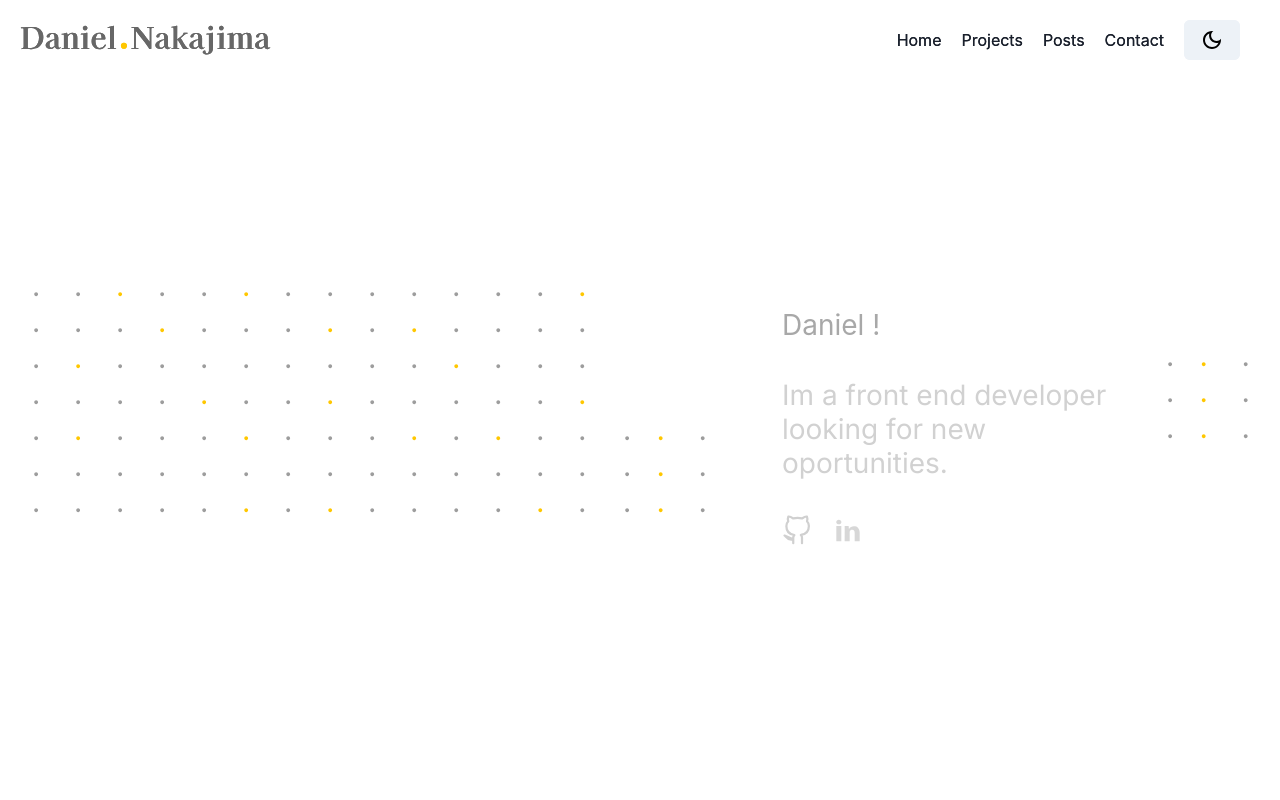
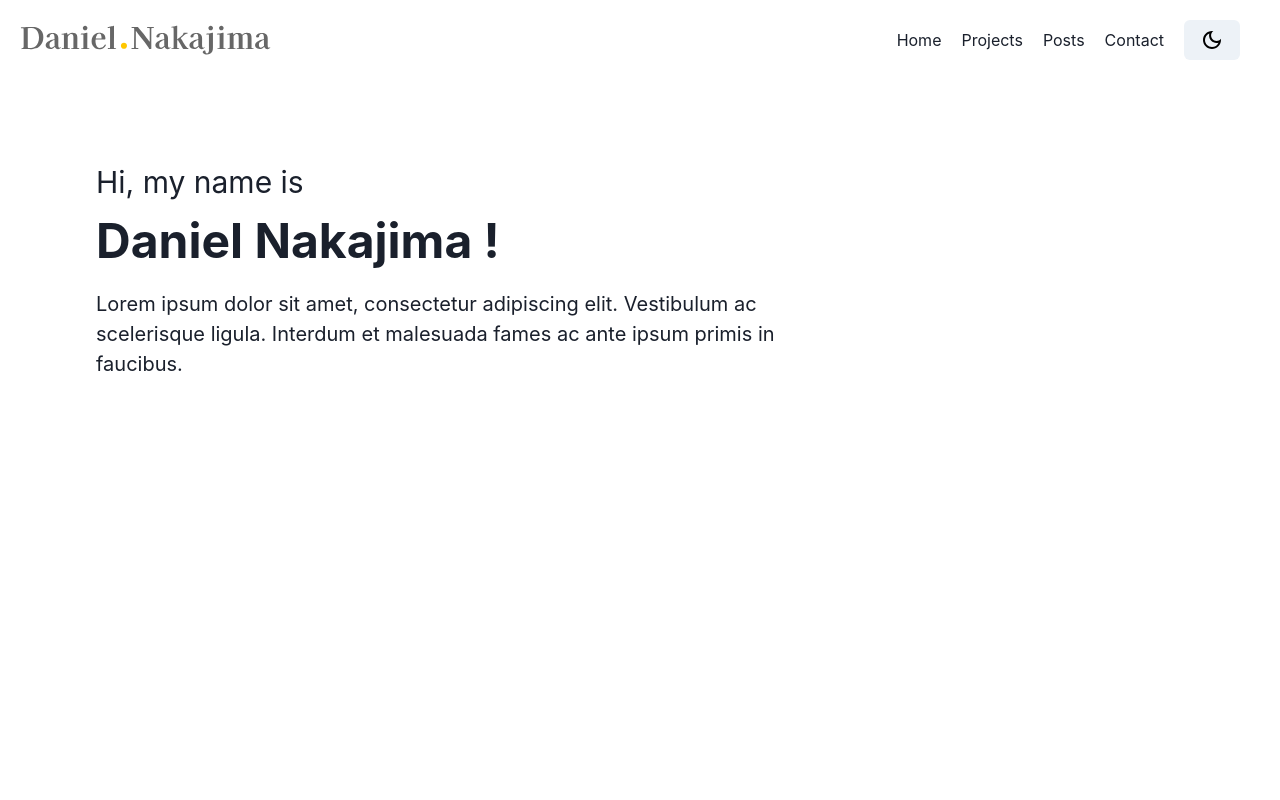
Before and after one commit to NakajimaDaniel/personal-site, a Next.js app: page / in a window 1280 px wide. Shown: the top 800 px of the page. Built offline with nearby package versions, Linux system fonts and the light colour scheme.

Commit message:
feat: initial home page

```diff
--- a/src/pages/index.jsx
+++ b/src/pages/index.jsx
@@ -1,22 +1,27 @@
-import { Header } from "../components/Header";
+
+import { Container, Box, Text } from '@chakra-ui/react'
+
+import { motion } from 'framer-motion'
 
 
-
-import Projects from "../components/Projects/projects";
-import Contact from "../components/Contact";
-import Home from "../components/Home";
+const MotionBox = motion(Box)
 
 
 export default function Page() {
   return (
-    <div>
-      <Header />
-      <Home />
-      <Projects />
+    <Container mt="20" maxW="100vw" w="100%">
+      <Box pt="20" pl={[4,10,20]}>
+        <Text fontSize={['2xl','3xl']}>
+          Hi, my name is
+        </Text>
+        <Text fontSize={["4xl","5xl"]} fontWeight="bold" pb="3">
+          Daniel Nakajima !
+        </Text>
+        <Text fontSize={["xl"]} w={["100%","60%"]}>
+        Lorem ipsum dolor sit amet, consectetur adipiscing elit. Vestibulum ac scelerisque ligula. Interdum et malesuada fames ac ante ipsum primis in faucibus.
+        </Text>
 
-      <Contact />
-
-
-    </div>
+      </Box>
+    </Container>
   )
 }
```
